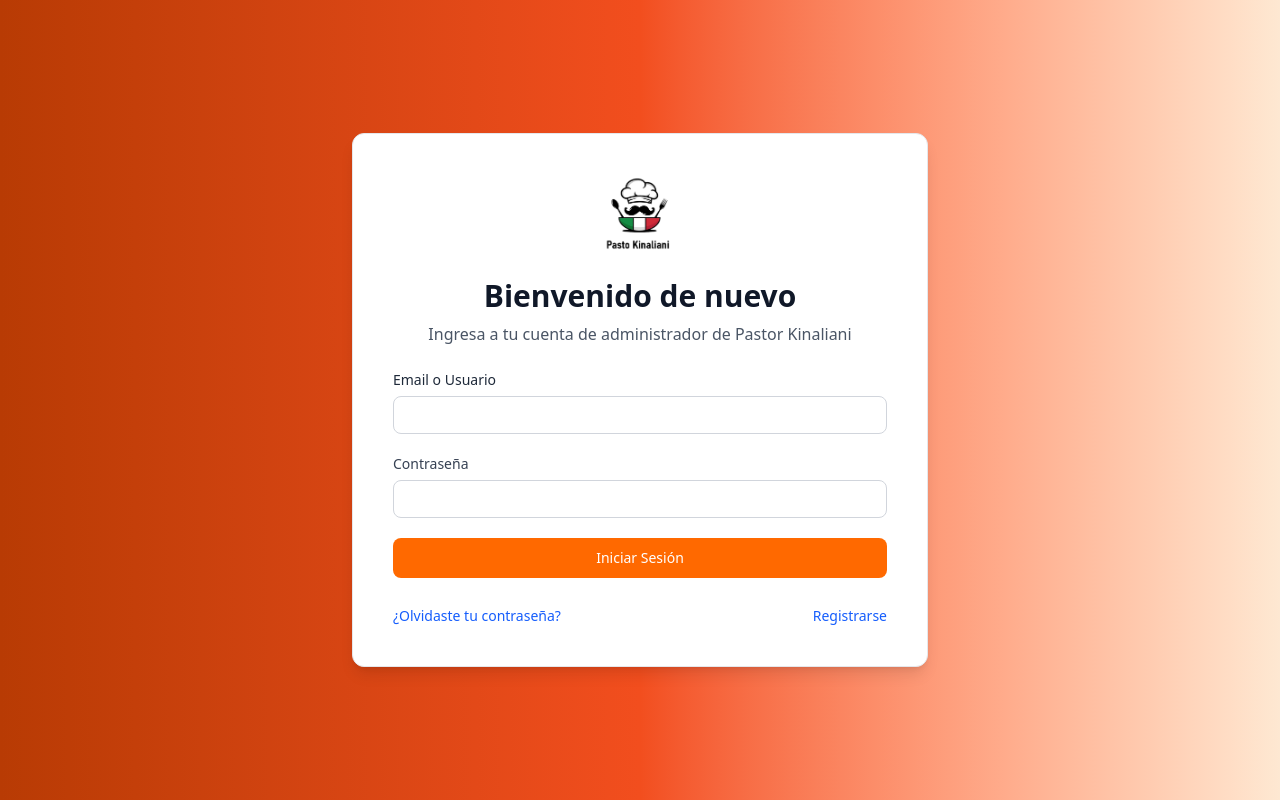
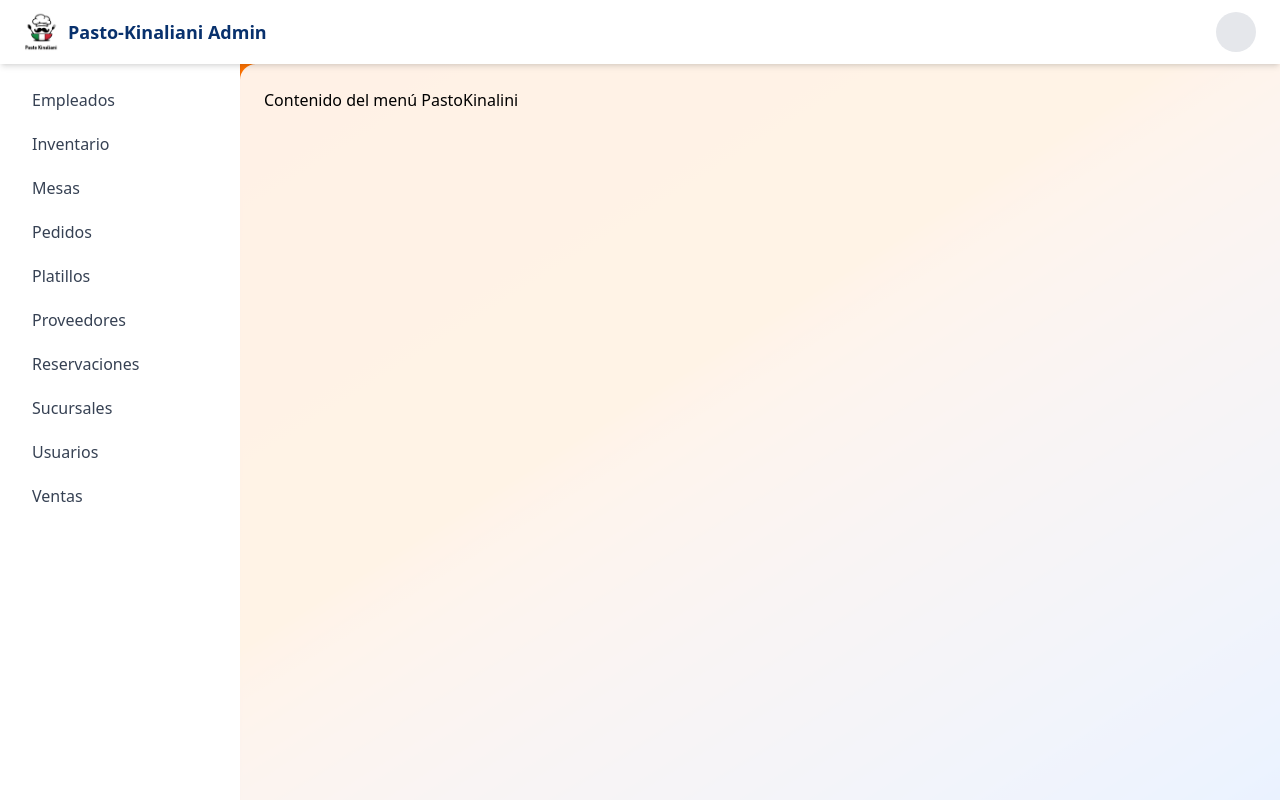
Before and after one commit to GianCordova/client-admin-Pasto-Kinaliani, a React (Vite) app: page /dashboard in a window 1280 px wide. Built offline with nearby package versions, Linux system fonts and the light colour scheme.

Commit message:
Se termino de implementar el dashboard

```diff
--- a/src/app/App.jsx
+++ b/src/app/App.jsx
@@ -1,10 +1,22 @@
-import { AuthPage } from "../features/auth/pages/AuthPage.jsx";
-import { LoginForm } from "../features/auth/components/LoginForm.jsx";
+import { AppRoutes } from "./router/AppRoutes.jsx";
+import { Toaster } from "react-hot-toast";
+
 function App() {
     return (
         <>
+          <Toaster
+          position="top-center"
+          toastOptions={{
+            style: {
+              fontFamily: "inherit",
+              fontWeight: "600",
+              fontSize: "1rem",
+              borderRadius: "8px",
+            }
+          }}
+          />
 
-          <AuthPage />
+          <AppRoutes />
         </>
   );
 }
--- /dev/null
+++ b/src/app/layouts/DashboardPage.jsx
@@ -0,0 +1,8 @@
+import { DashboardContainer } from "../../shared/components/layout/DashboardContainer.jsx";
+
+export const DashboardPage = () => {
+
+    return (
+        <DashboardContainer/>
+    );
+}
--- a/src/app/router/AppRoutes.jsx
+++ b/src/app/router/AppRoutes.jsx
@@ -1,14 +1,17 @@
 import {Route, Routes} from "react-router-dom";
-import { AuthPage}  from "../../features/auth/pages/AuthPage.jsx";
-import { DashboardPage } from "../layout/DashboardPage.jsx";
+import { AuthPage } from "../../features/auth/pages/AuthPage.jsx";
+import { DashboardPage } from "../layouts/DashboardPage.jsx";
 
 export const AppRoutes = () => {
-    return (
+
+    return(
         <Routes>
-            {/*Publicas*/}
-            <Route path="/" element={<AuthPage />} />
+            {/* Publicas */}
+            <Route path="/" element={<AuthPage />}/>
 
-            <Route path="/dashboard/*" element={<DashboardPage />} />
+            {/* Protegido por role */}
+            <Route path="/dashboard/*" element={<DashboardPage />}/>
+
         </Routes>
-    )
+    );
 }
--- a/src/features/auth/pages/AuthPage.jsx
+++ b/src/features/auth/pages/AuthPage.jsx
@@ -23,8 +23,8 @@ const AuthPage = () => {
     };
 
     return (
-        <div className="bg-gradient-to-r from-[#B83B04] via-[#F24E1E] via-[#4A2800] to-[#FEE8D2] min-h-screen flex items-center justify-center">
-            <div className="w-full max-w-xl bg-white rounded-xl shadow-lg border border-gray-200 p-6 md:p-10">
+        <div className="bg-gradient-to-r from-[#009246] via-[45%] via-[#F5F5F5] to-[#CE2B37] min-h-screen flex items-center justify-center">
+    <div className="w-full max-w-xl bg-white rounded-xl shadow-[0_20px_60px_rgba(0,0,0,0.25)] border border-gray-200 p-6 md:p-10">
 
                 {/* Logo */}
                 <div className="flex justify-center mb-6">
--- /dev/null
+++ b/src/shared/components/layout/Navbar.jsx
@@ -0,0 +1,26 @@
+import imgLogo from "../../../assets/img/pastor_kinaliani.png";
+
+export const Navbar = () => {
+    return (
+        <nav className="bg-white shadow-md sticky top-0 z-50">
+            <div className="max-w-7xl mx-auto px-6 h-16 flex items-center justify-between">
+
+                {/* Logo + título */}
+                <div className="flex items-center gap-2">
+                    <img
+                        src={imgLogo}
+                        alt="Pasto-Kinaliani Logo"
+                        className="h-8 md:h-10 w-auto object-contain"
+                    />
+
+                    <h1 className="font-bold text-main-blue text-lg">
+                        Pasto-Kinaliani Admin
+                    </h1>
+                </div>
+
+                {/* Avatar placeholder */}
+                <div className="w-10 h-10 rounded-full bg-gray-200" />
+            </div>
+        </nav>
+    );
+};
--- /dev/null
+++ b/src/shared/components/layout/Sidebar.jsx
@@ -0,0 +1,27 @@
+export const Sidebar = () => {
+  const items = [
+    { label: "Empleados" },
+    { label: "Inventario" },
+    { label: "Mesas" },
+    { label: "Pedidos" },
+    { label: "Platillos" },
+    { label: "Proveedores" },
+    { label: "Reservaciones" },
+    { label: "Sucursales" },
+    { label: "Usuarios" },
+    { label: "Ventas" },
+  ];
+  return (
+    <aside className="w-60 bg-white min-h-[calc(100vh-4rem)] p-4 shadow-sm">
+      <ul className="space-y-1">
+        {items.map((item) => (
+          <li key={item.label}>
+            <div className="block px-4 py-2 rounded-lg font-medium text-gray-700 hover:bg-gray-100 cursor-pointer transition-colors">
+              {item.label}
+            </div>
+          </li>
+        ))}
+      </ul>
+    </aside>
+  );
+};
```
Also changed, not shown: 1 other file (tests, documents, lock files or other folders).
